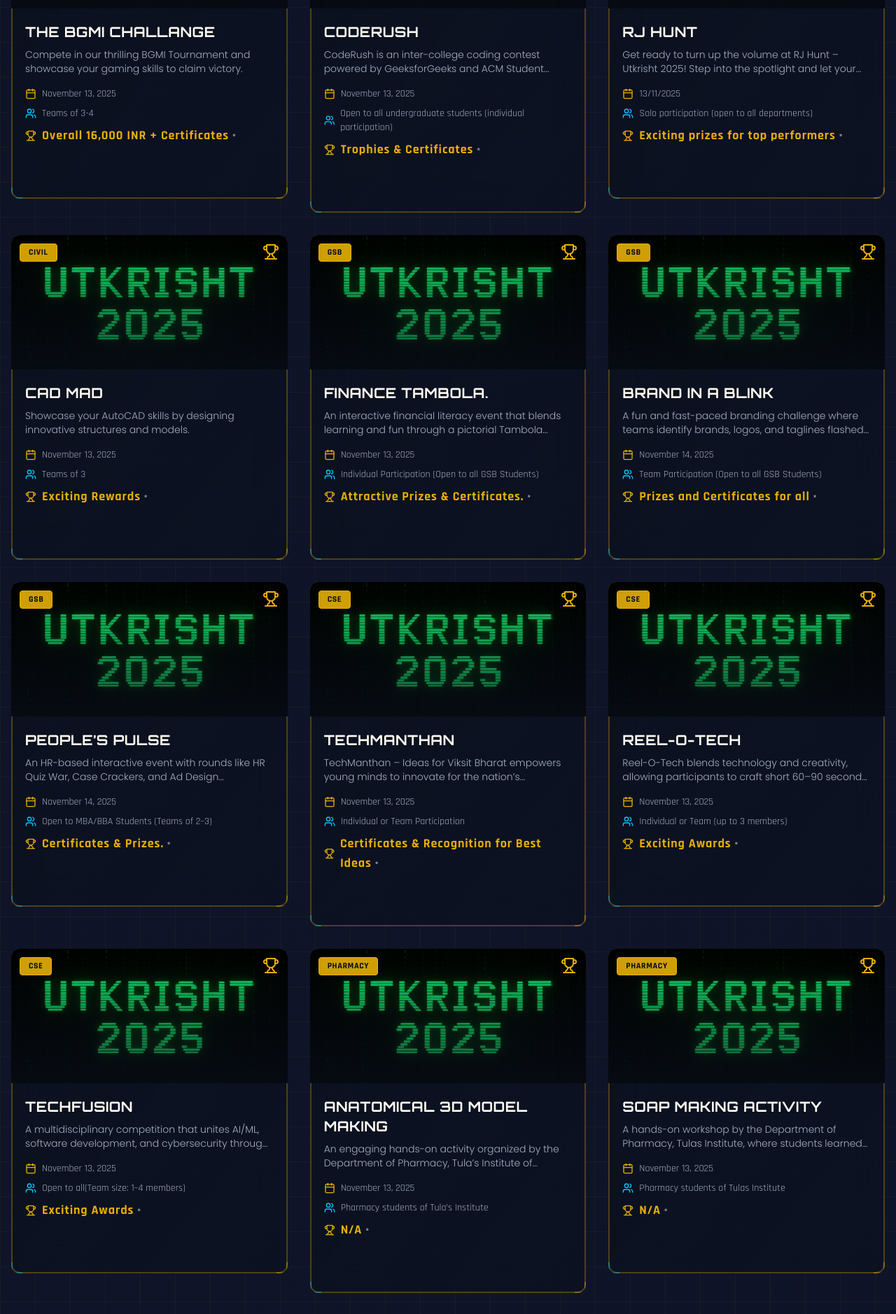
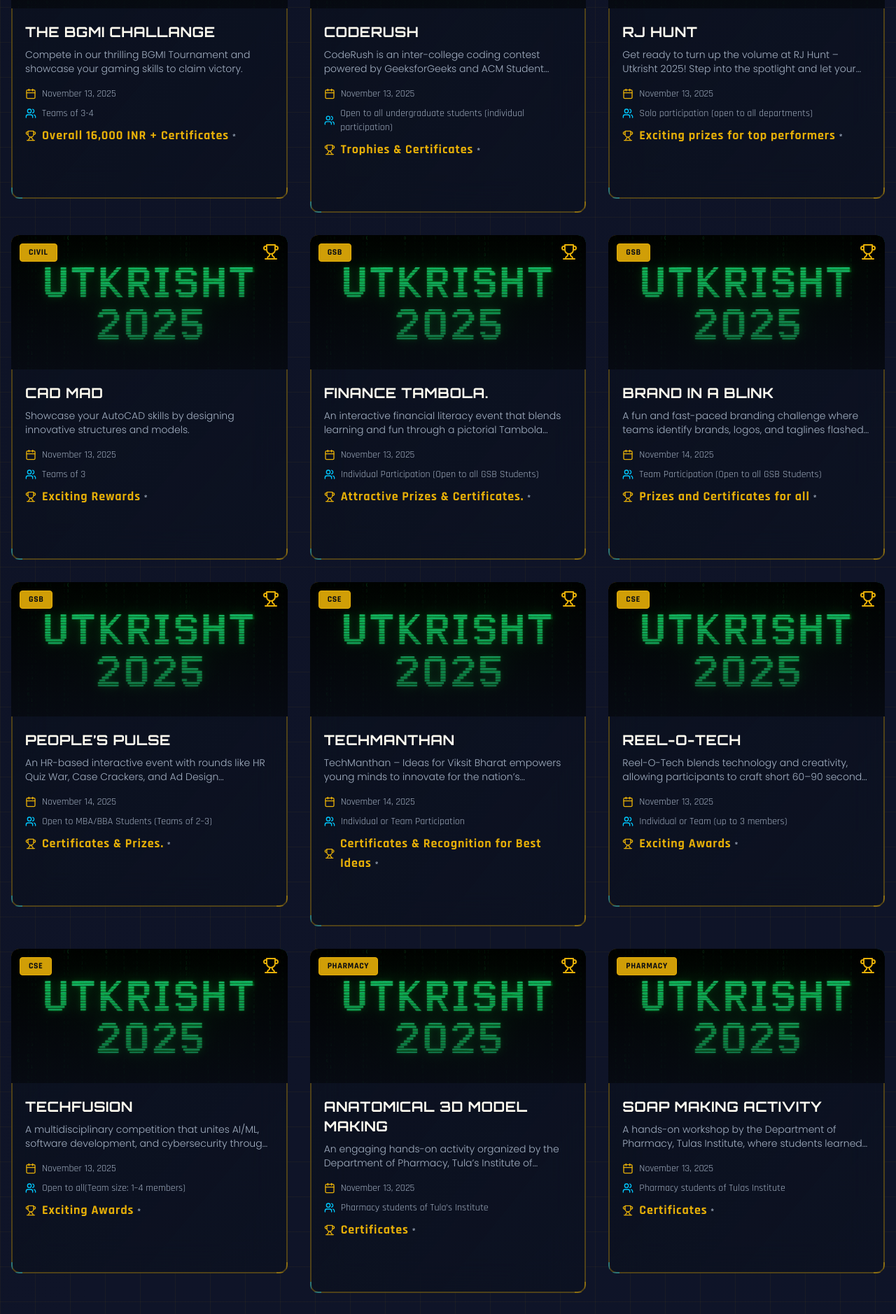
Before and after one commit to akky2000/TULAS-UTKRISHT, a React (Vite) app: page /events in a window 1280 px wide. Shown: the part 840-2718 px from the top of the page at 70% size. Built offline with nearby package versions, Linux system fonts and the light colour scheme; no server answers; the HTML template or start-up script is replaced by a standard one.

Commit message:
update events section

```diff
--- a/src/pages/About.tsx
+++ b/src/pages/About.tsx
@@ -77,7 +77,8 @@
 
 The 2024 edition of Utkrisht witnessed an impressive 2,700+ participants across 40+ events, achieving a remarkable 97% participation rate. Building on that momentum, Utkrisht 2025 is set to be even grander — with an expected 3,000+ participants competing across 50+ diverse events during its much-awaited celebration on November 13–14, 2025.
 
-Driven by the vision of fostering technology, teamwork, and transformation, Utkrisht continues to evolve as a dynamic hub where creativity meets innovation, truly embodying the spirit of India’s next generation of tech pioneers and leaders. </p>
+Driven by the vision of fostering technology, teamwork, and transformation, Utkrisht continues to evolve as a dynamic hub where creativity meets innovation, truly embodying the spirit of India’s next generation of tech pioneers and leaders.
+</p>
 
     </div>
 
--- a/src/pages/EventDetail.tsx
+++ b/src/pages/EventDetail.tsx
@@ -625,8 +625,8 @@
 "techmanthan": {
   "title": "TechManthan – Ideas for Viksit Bharat",
   "category": "CSE",
-  "date": "November 13, 2025",
-  "time": "To Be Announced",
+  "date": "November 14, 2025",
+  "time": "10 AM - 1 PM",
   "venue": "CSE Dept.",
   "participants": "Individual or Team Participation",
   "prize": "Certificates & Recognition for Best Ideas",
@@ -639,8 +639,12 @@
     "Participants should maintain decorum and professionalism."
   ],
   "contact": [
-    "Faculty Coordinators: To Be Announced",
-    "Student Coordinators: To Be Announced"
+    "Faculty Coordinators: Ms. Aakansha Srivastva (8178586605)",
+    "Faculty Coordinators: Mr. Nishant Bisht (7037268280)",
+    "Faculty Coordinators: Mr. Abhishek  (6398767026)",
+    "Student Coordinators: Sonali Kumari (6299022124)",
+      "Student Coordinators: vaibhav Jaiswal (9369156650)"
+
   ]
 },
 
@@ -648,7 +652,7 @@
   "title": "Reel-O-Tech",
   "category": "CSE",
   "date": "November 13, 2025",
-  "time": "12:00 AM onwards",
+  "time": "2:00 PM - 5:00 PM",
   "venue": "CSE Dept.",
   "participants": "Individual or Team (up to 3 members)",
   "prize": "Awards for Best Creative Reel, Most Relatable/Fun Reel & Best Editing/Technical Reel; e-Certificates for all participants",
@@ -680,8 +684,8 @@
 "techfusion": {
   "title": "TechFusion: Build, Predict & Secure",
   "category": "CSE",
-  "date": "November 13, 2025",
-  "time": "Full-Day Event (~6–8 Hours)",
+  "date": "November 14, 2025",
+  "time": "1:00 PM - 4:00 PM",
   "venue": "Tula’s Institute, Dehradun – CSE Department",
   "participants": "Open to undergraduate and postgraduate students from Computer Science, IT, and allied disciplines (Team size: 1–4 members)",
   "prize": "Overall Winner, Best Innovation Award, Best AI/ML Solution, and Best Cybersecurity Skill. Certificates for all participants.",
@@ -701,7 +705,9 @@
   "contact": [
     "Mr. Mohit Saini - Faculty Coordinator (9759581657)",
     "Mr. Sanjeev Gupta - Faculty Coordinator (9457467374)",
-    "Mr. Shivam Pandey - Faculty Coordinator (7017944688)"
+    "Mr. Shivam Pandey - Faculty Coordinator (7017944688)",
+    "Prashant Bharti - Student Coordinator (6006222380)",
+    "Piyush Upadhyay - Student Coordinator (7877490653)",
   ]
 },
 
@@ -745,11 +751,11 @@
 "soap-making-activity": {
   "title": "Soap Making Activity",
   "category": "PHARMACY",
-  "date": "N/A",
-  "time": "N/A",
+  "date": "November 13, 2025",
+  "time": "11:00 - 2:00PM",
   "venue": "Pharmaceutics Laboratory, Tulas Institute of Pharmacy",
   "participants": "Pharmacy students of Tulas Institute",
-  "prize": "N/A",
+  "prize": "Certificates",
   "description": "The Department of Pharmacy, Tulas Institute of Pharmacy, organized a Soap Making Activity as part of a practical learning and skill development initiative. The activity aimed to provide hands-on experience in soap formulation and preparation, focusing on the application of Pharmaceutical Chemistry and Pharmaceutics concepts. Students learned the saponification process, ingredient selection, quality control, and creativity in product design. Under faculty guidance, they prepared customized soaps using natural ingredients such as coconut oil, castor oil, aloe vera, and neem. The activity promoted innovation, teamwork, and awareness of eco-friendly formulations.",
   "rules": [
     "Understand and apply the process of saponification.",
@@ -758,8 +764,14 @@
     "Ensure creativity in design and fragrance selection."
   ],
   "contact": [
-    "Ms. Priyanka Gupta",
-    "Ms. Yati Gaur (Spokesperson)"
+    ,
+     "Faculty Coordinator: Ms. Priyanka Gupta(8840384492)",
+     "Faculty Coordinator: Ms. Sapna Pandey(8755383021)",
+       " Faculty Coordinator: Ms. Yati Gaur (Spokesperson)",
+       "Rohit  - Student Coordinator (8822069682)",
+       "Mriganko  - Student Coordinator (8250120443)",
+
+
   ]
 },
 
@@ -767,11 +779,11 @@
 "anatomical-3d-model-making": {
   "title": "Anatomical 3D Model Making",
   "category": "PHARMACY",
-  "date": "N/A",
-  "time": "N/A",
+  "date": "November 14, 2025",
+  "time": "10:00-1:00PM",
   "venue": "Human Anatomy and Physiology Laboratory, Tula’s Institute of Pharmacy",
   "participants": "Pharmacy students of Tula’s Institute",
-  "prize": "N/A",
+  "prize": "Certificates",
   "description": "The Department of Pharmacy, Tula’s Institute of Pharmacy, organized an Anatomical 3D Model Making Activity aimed at enhancing students’ understanding of human anatomy through hands-on experience. Participants created detailed three-dimensional models of anatomical structures to visualize and comprehend complex body systems. The activity encouraged teamwork, creativity, and innovation while improving spatial and visual learning skills.",
   "rules": [
     "Each participant or team must design and construct a 3D anatomical model.",
@@ -781,8 +793,11 @@
     "Originality and clarity of structure presentation will be key evaluation factors."
   ],
   "contact": [
-    "Miss Neha Kumari (Activity Coordinator)",
-    "Miss Yati Gaur (Spokesperson)"
+     "Faculty Coordinator: Ms.Neha Kumari (9760667583)",
+     "Faculty Coordinator: Ms. Shelly Raghav (7895954597)",
+
+       "Tofiq  - Student Coordinator (7668847586)",
+       "Chetan Saw  - Student Coordinator (6207908359)",
   ]
 },
 "echo": {
@@ -945,7 +960,7 @@
     "Use of third-party or unauthorized apps is strictly prohibited.",
     "Any form of cheating will lead to immediate disqualification of the entire team.",
     "Participants must bring their own mobile devices and accessories.",
-    "Restrictions on device brands or models, only mobile phones below 7' inches of screen are allowed, No Ipads or Tablets are allowed.",
+    "Restrictions on device brands or models, only mobile phones below 7'inches of screen are allowed, No Ipads or Tablets are allowed.",
     "Players must ensure stable internet connectivity for smooth gameplay.",
     "Any kind of misbehavior or verbal abuse towards other teams or organizers will lead to penalties.",
     "Respect college property and maintain discipline within the venue, and any damage to property will lead to immediate disqualification and penalty will be applied.",
@@ -955,9 +970,9 @@
     "Fair play, teamwork, and professionalism are expected throughout the tournament."
   ],
   "contact": [
-    "Mr. Sharad partap Singh (Faculty Coordinator)",
-    "Mr Girish Singh Bisht (Faculty Coordinator)",
-    "Himanshu Kumar Singh (Student Coordinator)"
+    " Faculty Coordinator : Mr. Sharad partap Singh (7533977999) ",
+    " Faculty Coordinator : Mr Girish Singh Bisht (7983352646)",
+    "Student Coordinator: Himanshu Kumar Singh"
   ]
 },
 
@@ -1018,10 +1033,10 @@
     "Certificates and prizes will be awarded to the top-performing teams and individuals."
   ],
   "contact": [
-    "Dr. Abdal Ahmed (Faculty Coordinator)",
-    "Ms. Kajal Chatri (Faculty Coordinator)",
-    "Sajal Mittal (Student Coordinator)",
-    "Sneha Singh (Student Coordinator)",
+    " Faculty Coordinator:Dr. Abdal Ahmed (8899304607)",
+    " Faculty Coordinator: Ms. Kajal Chatri (8126711169)",
+    " Student Coordinator: Sajal Mittal (7830584383)",
+    "Student Coordinator:Sneha Singh (7061790219)",
     "Sourav Rawat (Student Coordinator)",
     "Afsha Naaz (Student Coordinator)",
     "Pankaj Kalakoti (Student Coordinator)",
--- a/src/pages/Events.tsx
+++ b/src/pages/Events.tsx
@@ -59,7 +59,7 @@
       "id": "rj-hunt",
       "title": "RJ Hunt",
       "category": "JMC",
-      "date": "13/11/2025",
+      "date": "November 13, 2025",
       "participants": "Solo participation (open to all departments)",
       "prize": "Exciting prizes for top performers",
       "description": "Get ready to turn up the volume at RJ Hunt – Utkrisht 2025! Step into the spotlight and let your voice do the magic in this thrilling hunt for the ultimate Radio Jockey. Participants will be judged on voice modulation, creativity, spontaneity, and on-air presence. It’s not just about what you say, but how you say it!",
@@ -110,7 +110,7 @@
       "id": "techmanthan",
       "title": "TechManthan ",
       "category": "CSE",
-      "date": "November 13, 2025",
+      "date": "November 14, 2025",
       "participants": "Individual or Team Participation",
       "prize": "Certificates & Recognition for Best Ideas",
       "description": "TechManthan – Ideas for Viksit Bharat empowers young minds to innovate for the nation’s technological growth. Participants act as youth representatives, presenting 2-minute speeches with ideas that can drive India’s transformation into a Viksit Bharat (Developed India). The event fosters leadership, innovation, and public speaking skills aligned with the Viksit Bharat@2047 vision.",
@@ -142,7 +142,7 @@
       "category": "PHARMACY",
       "date": "November 13, 2025",
       "participants": "Pharmacy students of Tula’s Institute",
-      "prize": "N/A",
+      "prize": "Certificates",
       "description": "An engaging hands-on activity organized by the Department of Pharmacy, Tula’s Institute of Pharmacy, where students designed 3D models of human anatomical structures. The activity aimed to strengthen understanding of anatomy, spatial visualization, and teamwork through creative model construction using diverse materials and techniques.",
       poster: utkrishtPoster
     },
@@ -152,7 +152,7 @@
       "category": "PHARMACY",
       "date": "November 13, 2025",
       "participants": "Pharmacy students of Tulas Institute",
-      "prize": "N/A",
+      "prize": "Certificates",
       "description": "A hands-on workshop by the Department of Pharmacy, Tulas Institute, where students learned the process of saponification, formulation techniques, and cosmetic product preparation. Participants created customized soaps using natural oils and herbal additives, promoting creativity, eco-friendly innovation, and technical skills in cosmetic manufacturing.",
       poster: utkrishtPoster
     },
@@ -434,7 +434,7 @@
       "id": "reels-rumble",
       "title": "Reels Rumble (45 Seconds Reel)",
       "category": "JMC",
-      "date": "13/11/2025",
+      "date": "November 13, 2025",
       "participants": "Individual participation (open to all college students)",
       "prize": "Exciting prizes for most creative and impactful reels",
       "description": "Reels Rumble is a creative showdown where participants create a 45-second reel that captures the theme’s essence through storytelling, innovation, and cinematic execution. The event celebrates digital creativity and originality, challenging participants to craft a short yet impactful masterpiece.",
```
